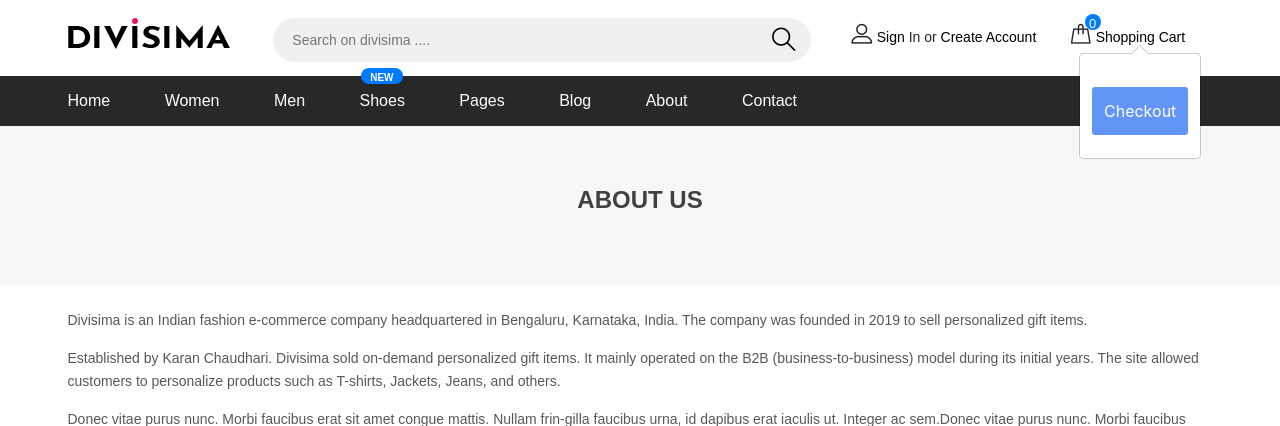
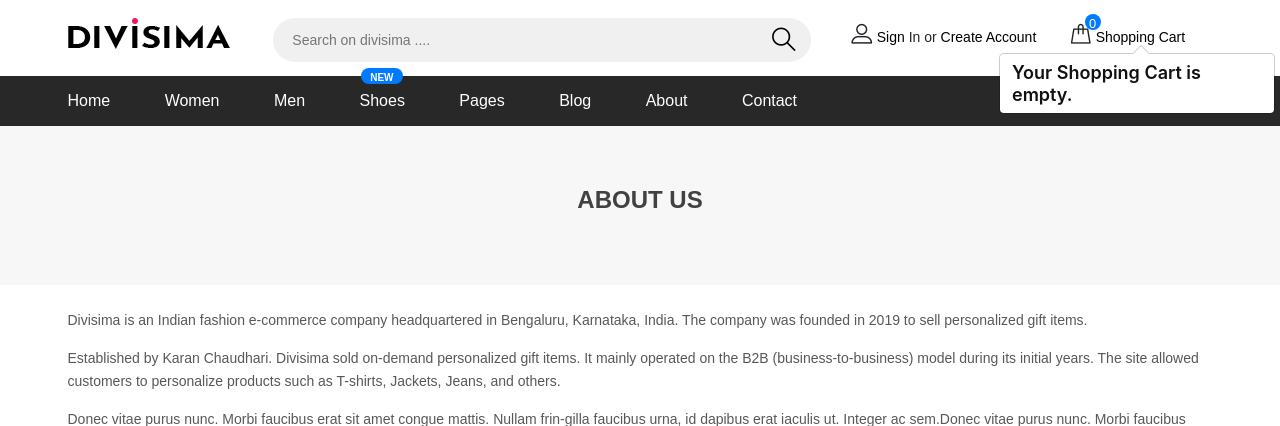
Before and after one commit to karan-chaudhari/shopapp, a Django app: page /about/ in a window 1280 px wide. Shown: the top 426 px of the page. Run offline with Django 3.2, Linux system fonts and the light colour scheme; some libraries are stand-ins or nearby versions.

Commit message:
Update Shopping pop cart

```diff
--- a/shop/templates/shop/layout.html
+++ b/shop/templates/shop/layout.html
@@ -1,35 +1,33 @@
 {% load static %}
 <!DOCTYPE html>
 <html lang="zxx">
+
 <head>
     <title>{% block title %}{% endblock %}</title>
     <meta charset="UTF-8">
     <meta name="viewport" content="width=device-width, initial-scale=1.0">
     <!-- Favicon -->
-  <link href="{% static 'img/favicon.ico' %}" rel="shortcut icon"/>
-
+    <link href="{% static 'img/favicon.ico' %}" rel="shortcut icon" />
     <!-- Google Font -->
     <!-- <link href="https://fonts.googleapis.com/css?family=Josefin+Sans:300,300i,400,400i,700,700i" rel="stylesheet"> -->
-
     <!-- Bootstrap CSS -->
     <link rel="stylesheet" href="https://stackpath.bootstrapcdn.com/bootstrap/4.2.1/css/bootstrap.min.css" integrity="sha384-GJzZqFGwb1QTTN6wy59ffF1BuGJpLSa9DkKMp0DgiMDm4iYMj70gZWKYbI706tWS" crossorigin="anonymous">
-
     <!-- Stylesheets -->
-  <link rel="stylesheet" href="{% static 'css/bootstrap.min.css' %}"/>
-  <link rel="stylesheet" href="{% static 'css/font-awesome.min.css' %}"/>
-  <link rel="stylesheet" href="{% static 'css/flaticon.css' %}"/>
-  <link rel="stylesheet" href="{% static 'css/slicknav.min.css' %}"/>
-  <link rel="stylesheet" href="{% static 'css/jquery-ui.min.css' %}"/>
-  <link rel="stylesheet" href="{% static 'css/owl.carousel.min.css' %}"/>
-  <link rel="stylesheet" href="{% static 'css/animate.css' %}"/>
-  <link rel="stylesheet" href="{% static 'css/mainstyle.css' %}"/>
-  <link rel="stylesheet" href="{% static 'css/carousel.css' %}"/>
-
+    <link rel="stylesheet" href="{% static 'css/bootstrap.min.css' %}" />
+    <link rel="stylesheet" href="{% static 'css/font-awesome.min.css' %}" />
+    <link rel="stylesheet" href="{% static 'css/flaticon.css' %}" />
+    <link rel="stylesheet" href="{% static 'css/slicknav.min.css' %}" />
+    <link rel="stylesheet" href="{% static 'css/jquery-ui.min.css' %}" />
+    <link rel="stylesheet" href="{% static 'css/owl.carousel.min.css' %}" />
+    <link rel="stylesheet" href="{% static 'css/animate.css' %}" />
+    <link rel="stylesheet" href="{% static 'css/mainstyle.css' %}" />
+    <link rel="stylesheet" href="{% static 'css/popovercart.css' %}" />
+    <link rel="stylesheet" href="{% static 'css/carousel.css' %}" />
     <!--
       <script src="https://oss.maxcdn.com/html5shiv/3.7.2/html5shiv.min.js"></script>
     <script src="https://oss.maxcdn.com/respond/1.4.2/respond.min.js"></script> -->
+</head>
 
-</head>
 <body>
     <!-- Page Preloder -->
     <div id="preloder">
@@ -70,7 +68,6 @@
                 </div>
             </div>
         </div>
-
         <nav class="main-navbar">
             <div class="container">
                 <!-- menu -->
@@ -123,7 +120,6 @@
     </header>
     <!-- Header section end -->
     {% block content %}
-
     {% endblock %}
     <!-- Footer section -->
     <section class="footer-section my-4">
@@ -217,18 +213,13 @@
                     <a href="" class="youtube"><i class="fa fa-youtube"></i><span>youtube</span></a>
                     <a href="" class="tumblr"><i class="fa fa-tumblr-square"></i><span>tumblr</span></a>
                 </div>
-
                 <!-- Link back to Colorlib can't be removed. Template is licensed under CC BY 3.0. -->
                 <p class="text-white text-center mt-5">Copyright &copy; All rights reserved</p>
                 <!-- Link back to Colorlib can't be removed. Template is licensed under CC BY 3.0. -->
-
             </div>
         </div>
     </section>
     <!-- Footer section end -->
-
-
-
     <!--====== Javascripts & Jquery ======-->
     <script src="{% static 'js/jquery-3.2.1.min.js' %}"></script>
     <!--  <script src="https://code.jquery.com/jquery-3.3.1.js" integrity="sha256-2Kok7MbOyxpgUVvAk/HJ2jigOSYS2auK4Pfzbm7uH60=" crossorigin="anonymous"></script> -->
@@ -241,98 +232,121 @@
     <script src="{% static 'js/main.js' %}"></script>
     <script src="https://cdnjs.cloudflare.com/ajax/libs/popper.js/1.14.6/umd/popper.min.js" integrity="sha384-wHAiFfRlMFy6i5SRaxvfOCifBUQy1xHdJ/yoi7FRNXMRBu5WHdZYu1hA6ZOblgut" crossorigin="anonymous"></script>
     <script src="https://stackpath.bootstrapcdn.com/bootstrap/4.2.1/js/bootstrap.min.js" integrity="sha384-B0UglyR+jN6CkvvICOB2joaf5I4l3gm9GU6Hc1og6Ls7i6U/mkkaduKaBhlAXv9k" crossorigin="anonymous"></script>
-
     <script>
-  if(localStorage.getItem('cart') == null){
+    if (localStorage.getItem('cart') == null) {
         var cart = {};
-    }else{
+    } else {
         cart = JSON.parse(localStorage.getItem('cart'));
-      document.getElementById('cart').innerHTML = Object.keys(cart).length;
-      gotocart(cart);
+        updatecart(cart);
     }
 
-    $('.cart').click(function(){
+    $('.divpr').on('click', 'button.cart', function() {
         var idstr = this.id.toString();
-      if (cart[idstr] != undefined){
+        if (cart[idstr] != undefined) {
             cart[idstr] = cart[idstr] + 1;
+        } else {
+            cart[idstr] = 1;
         }
-      else{
-        cart[idstr] = 1;
+        updatecart(cart);
+    });
+
+    $('.divpr').on("click", "button.minus", function() {
+        a = this.id.slice(7, );
+        cart['pr' + a] = cart['pr' + a] - 1;
+        cart['pr' + a] = Math.max(0, cart['pr' + a]);
+        if (cart['pr' + a] == 0) {
+            document.getElementById('divpr' + a).innerHTML = "<button id='pr" + a + "' class='site-btn cart'>Add to Cart</button>";
+            delete cart['pr' + a];
+        } else {
+            document.getElementById('valpr' + a).innerHTML = cart['pr' + a];
+        }
+        updatecart(cart);
+    });
+
+    $('.divpr').on("click", "button.plus", function() {
+        a = this.id.slice(6, );
+        cart['pr' + a] = cart['pr' + a] + 1;
+        document.getElementById('valpr' + a).innerHTML = cart['pr' + a];
+        updatecart(cart);
+    });
+
+    function updatecart(cart) {
+        for (let item in cart) {
+            document.getElementById('div' + item).innerHTML = "<button id='minus" + item + "' class='quantity-btn minus'>-</button><span id='val" + item + "'>" + cart[item] + "</span><button id='plus" + item + "' class='quantity-btn plus'>+</button>";
         }
         localStorage.setItem('cart', JSON.stringify(cart));
         document.getElementById('cart').innerHTML = Object.keys(cart).length;
-      gotocart(cart);
         updatePopover(cart);
+    }
+
+
+    function updatePopover(cart) {
+        var popStr = "";
+        popStr = popStr + "<button type='button' onclick='closePopover();' class='close' aria-label='Close'><span aria-hidden='true'>&times;</span></button>";
+        popStr = popStr + "<div class='row'>";
+        for (var item in cart) {
+            popStr = popStr + "<div class='row cart-detail'><div class='col-lg-4 col-sm-4 col-4 cart-detail-img'>" + document.getElementById('img' + item).innerHTML + "</div><div class='col-lg-8 col-sm-8 col-8 cart-detail-product'><p>" + document.getElementById('name' + item).innerHTML + "</p><span class='count'> Qty:" + "<span class='divpop'><button id='minus" + item + "' style='background-color: Transparent;border: none;' class='dec qtybtn minus'>-</button>" + cart[item] + "<button id='plus" + item + "'style='background-color: Transparent;border: none;' class='inc qtybtn plus'>+</button></span>" + "</span><a id='delpr" + item + "' class='fa fa-trash delcart float-right'></a></div></div>";
+        }
+        popStr = popStr + "</div>";
+        popStr = popStr + "<a href='/shop/checkout/' class='btn btn-primary mx-3'>Checkout</a><button class='btn btn-danger mx-2' onclick='clearCart();'>Clear Cart</button>";
+
+        let countcart = document.getElementById('cart').innerHTML;
+        if (countcart == 0) {
+            popStr = "<h5>Your Shopping Cart is empty.</h5>";
+            document.getElementById('popcart').setAttribute('data-content', popStr);
+            $('#popcart').popover('show');
+        }
+
+        document.getElementById('popcart').setAttribute('data-content', popStr);
+        $('#popcart').popover('show');
+
+        $('.delcart').click(function() {
+            a = this.id.slice(7, )
+            document.getElementById('divpr' + a).innerHTML = "<button id='pr" + a + "' class='site-btn cart'>Add to Cart</button>";
+            delete cart['pr' + a];
+            updatecart(cart);
         });
 
-    function gotocart(cart){
-      for (let item in cart)
-       {
-        document.getElementById('div'+item).innerHTML = "<a href='/shop/cart/' style='background-color:#17a2b8;' class='site-btn cart'>Go to Cart</a>";
+        $('.divpop').on("click", "button.minus", function() {
+            a = this.id.slice(7, );
+            cart['pr' + a] = cart['pr' + a] - 1;
+            cart['pr' + a] = Math.max(0, cart['pr' + a]);
+            if (cart['pr' + a] == 0) {
+                document.getElementById('divpr' + a).innerHTML = "<button id='pr" + a + "' class='site-btn cart'>Add to Cart</button>";
+                delete cart['pr' + a];
+            } else {
+                document.getElementById('valpr' + a).innerHTML = cart['pr' + a];
             }
-      }
+            updatecart(cart);
+        });
 
-    function updatePopover(cart){
-      var popStr = "";
-      popStr = popStr + "<button type='button' onclick='closePopover();' class='close' aria-label='Close'><span aria-hidden='true'>&times;</span></button>";
-      for (var item in cart){
-       popStr = popStr + "<div class='shopping-cart-items'><div style='max-width:15%;'>" + document.getElementById('img'+item).innerHTML + "</div>"+"<div class='item-name'>"+document.getElementById('name'+item).innerHTML+"</div><div class='item-price'>"+document.getElementById('price'+item).innerHTML+"</div><div class='item-quantity'>Quantity: "+cart[item]+"</div></div>";
-       }
-      popStr = popStr + "<a href='#' class='button'>Checkout</a>";
+        $('.divpop').on("click", "button.plus", function() {
+            a = this.id.slice(6, );
+            cart['pr' + a] = cart['pr' + a] + 1;
+            document.getElementById('valpr' + a).innerHTML = cart['pr' + a];
+            updatecart(cart);
+        });
 
-      document.getElementById('popcart').setAttribute('data-content', popStr);
-
-      $('#popcart').popover('show');
     }
 
     updatePopover(cart);
 
-    function closePopover(){
+    function closePopover() {
         $('#popcart').popover('hide');
     }
+
+    function clearCart() {
+        cart = JSON.parse(localStorage.getItem('cart'));
+        for (let item in cart) {
+            document.getElementById('div' + item).innerHTML = "<button id='" + item + "' class='site-btn cart'>Add to Cart</button>";
+        }
+        localStorage.clear();
+        cart = {};
+        updatecart(cart);
+    }
     </script>
-
-  <style type="text/css">
-*, *:before, *:after {
-  box-sizing: border-box;
-}
-
- .shopping-cart-items {
-    padding-top: 25px;
-      li {
-        margin-bottom: 18px;
-      }
-    img {
-      float: left;
-      margin-right: 12px;
-    }
-    .item-name {
-      display: block;
-      padding-top: 10px;
-      font-size: 16px;
-    }
-    .item-price {
-      color: #6394F8;
-      margin-right: 8px;
-    }
-    .item-quantity {
-      color: $light-text;
-    }
-  }
-
-.button {
-  background: #6394F8;
-  color:white;
-  text-align: center;
-  padding: 12px;
-  text-decoration: none;
-  display: block;
-  border-radius: 3px;
-  font-size: 16px;
-  margin: 25px 0 15px 0;
-}
-  </style>
     {% block js %}
     {% endblock %}
 </body>
+
 </html>
```
Lines whose indentation alone changed are shown as unchanged.
